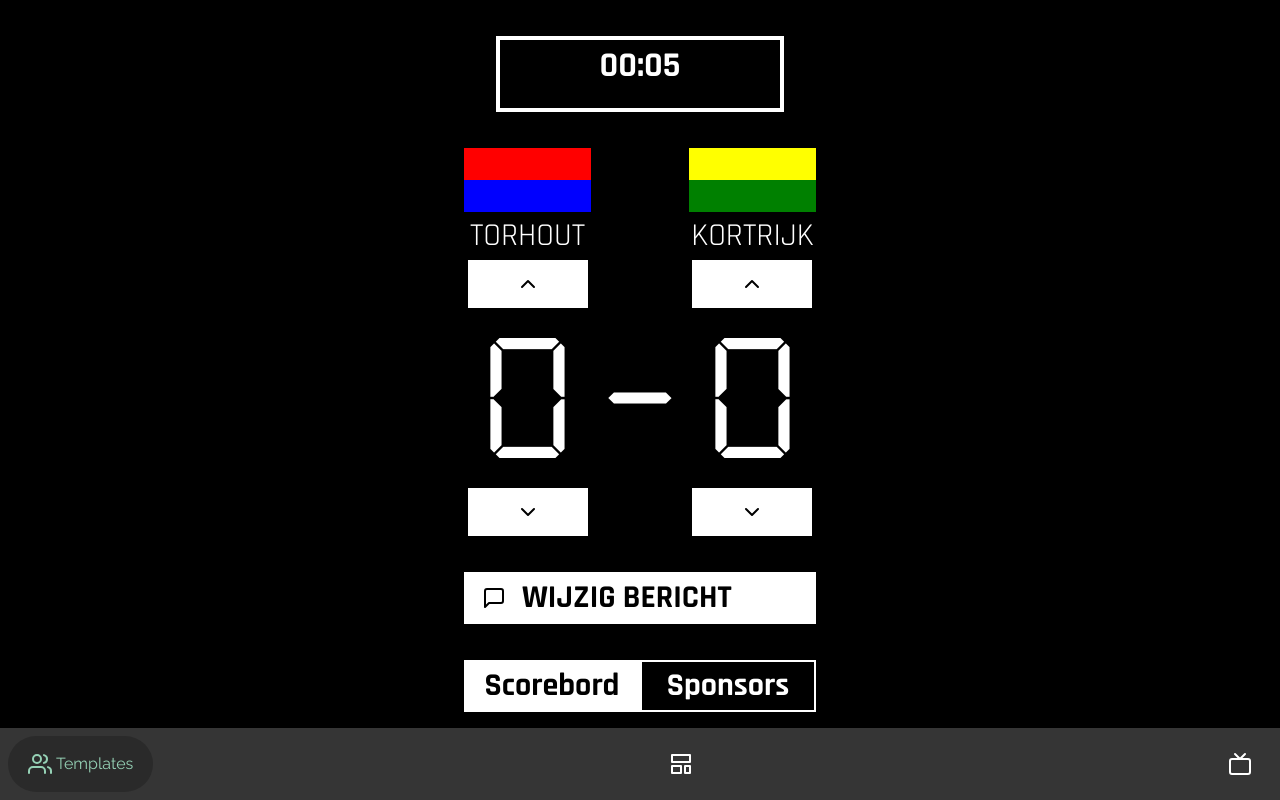
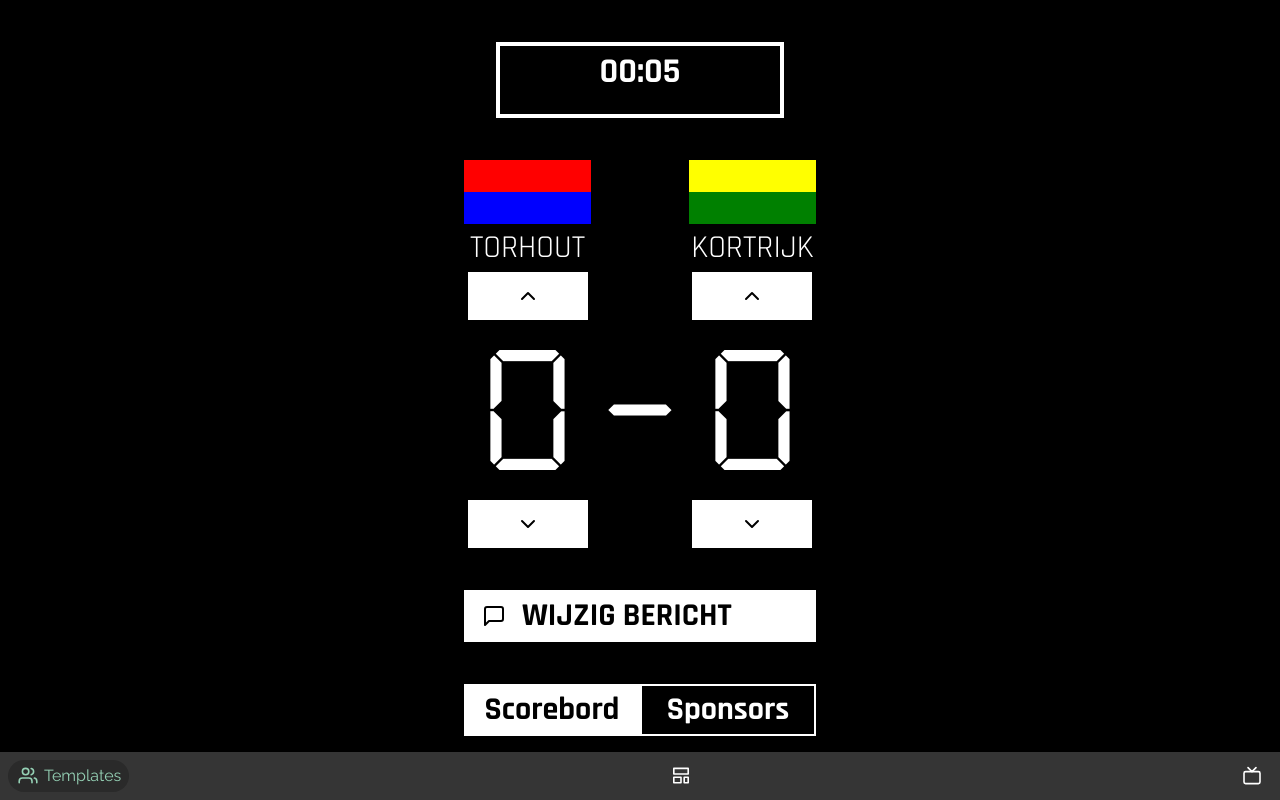
Before and after one commit to QuintenMuyllaert/DLC-Industry_Project, a React (Vite) app in the folder Frontend/: page /score in a window 1280 px wide. Built offline with nearby package versions, Linux system fonts and the light colour scheme; no server answers.

Commit message:
💄 Changed size of bottomtab

```diff
--- a/Frontend/src/style/components/bottomtab.scss
+++ b/Frontend/src/style/components/bottomtab.scss
@@ -6,12 +6,14 @@
 	padding: 0.5rem;
 	display: flex;
 	justify-content: space-between;
+	align-items: center;
 	gap: 0;
 
 	&__page {
 		display: flex;
-		padding: 1rem 1.25rem;
-		border-radius: 200px;
+		align-items: center;
+		padding: 0.25rem 0.5rem;
+		border-radius: 1rem;
 		cursor: pointer;
 
 		&-name {
@@ -32,5 +34,9 @@
 				padding-left: 0.25rem;
 			}
 		}
+
+		> svg {
+			height: 1.2rem;
+		}
 	}
 }
```
